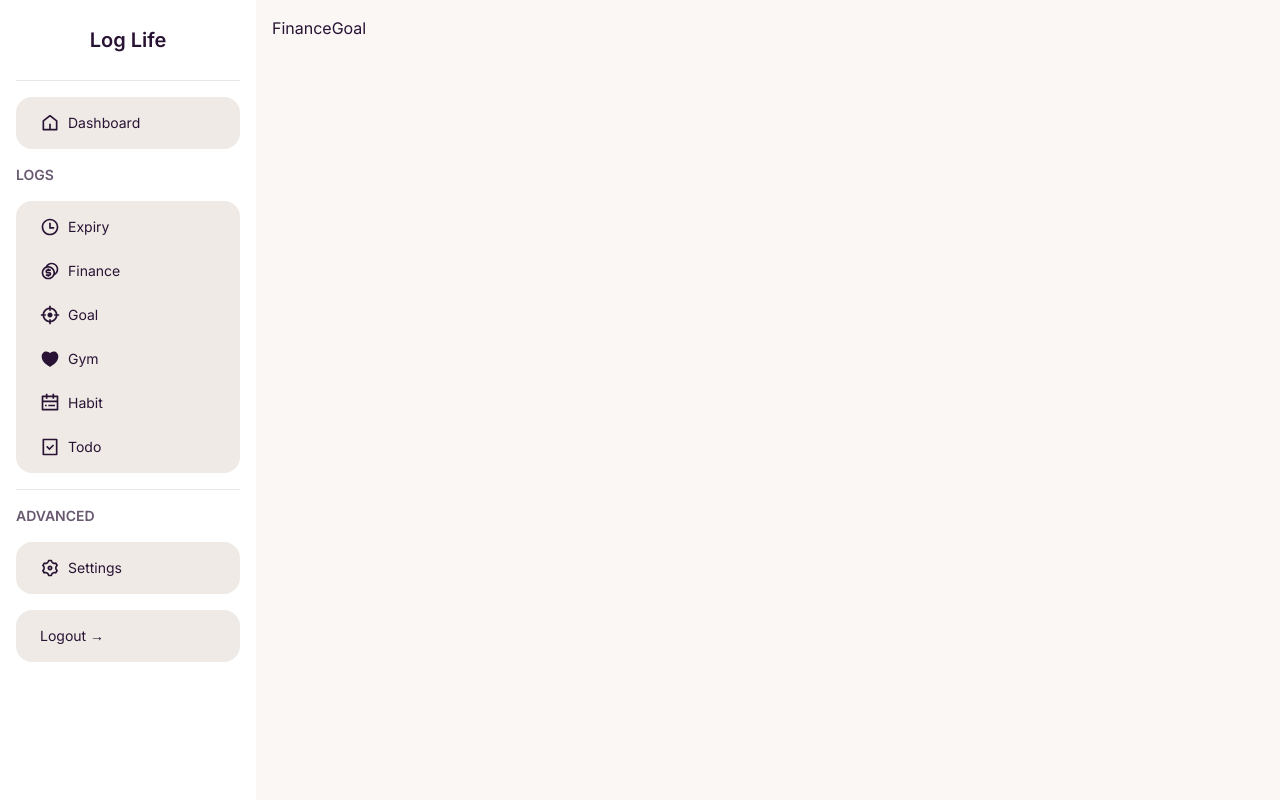
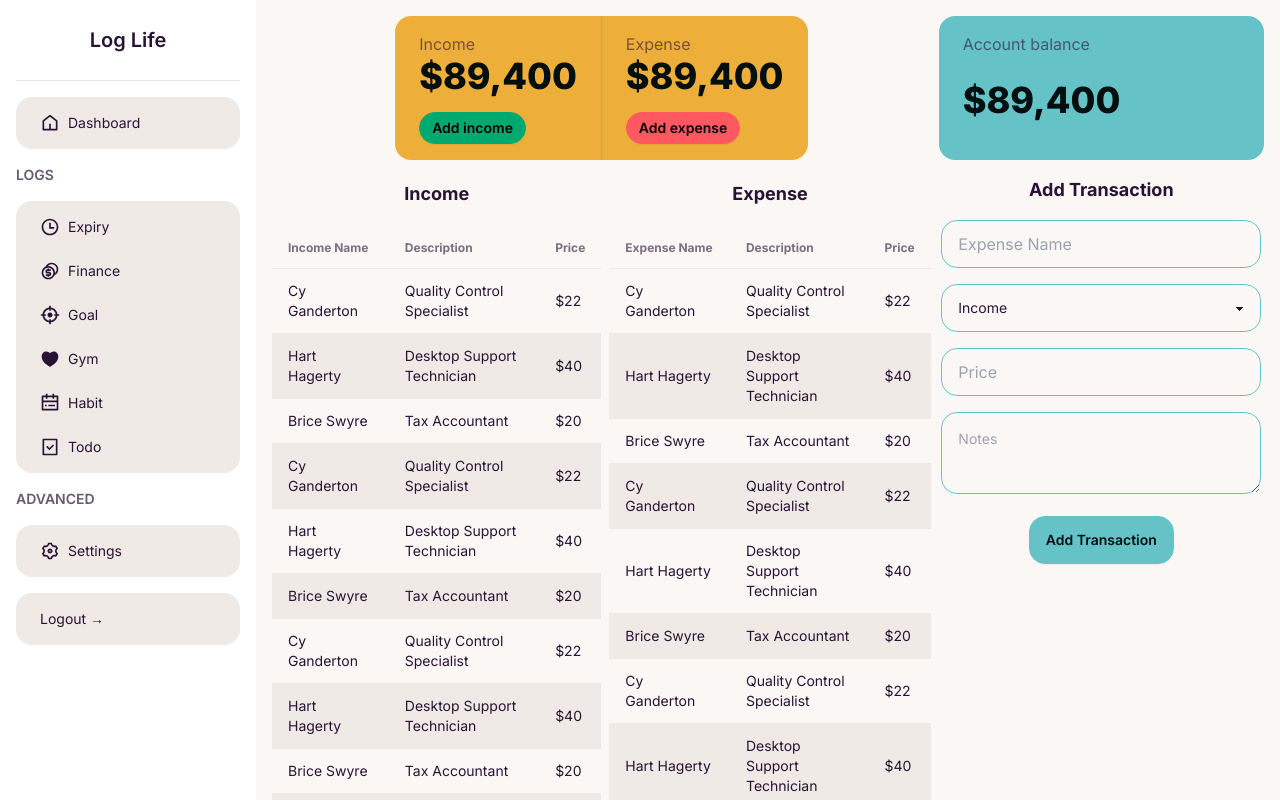
Before and after one commit to Manoj-Karthick/loglife, a Next.js app: page /finance in a window 1280 px wide. Built offline with nearby package versions, Linux system fonts and the light colour scheme.

Commit message:
Designed finance page

```diff
--- a/app/(components)/AppNav.jsx
+++ b/app/(components)/AppNav.jsx
@@ -29,7 +29,7 @@ export default function AppNav() {
       </ul>
 
       <div className="font-semibold text-sm opacity-70 select-none">LOGS</div>
-      <ul class="menu bg-base-200 w-56 rounded-box space-y-2">
+      <ul className="menu bg-base-200 w-56 rounded-box space-y-2">
         <li>
           <Link href="/expiry" className="cursor-pointer hover:text-violet-800">
             <div className="flex gap-2">
@@ -125,11 +125,10 @@ export default function AppNav() {
         </li>
       </ul>
 
-      <hr />
       <div className="font-semibold text-sm opacity-70 select-none">
         ADVANCED
       </div>
-      <ul class="menu bg-base-200 w-56 rounded-box">
+      <ul className="menu bg-base-200 w-56 rounded-box">
         <li>
           <Link
             href="/settings"
--- /dev/null
+++ b/app/(components)/FinanceHeader.jsx
@@ -0,0 +1,27 @@
+import React from "react";
+
+const FinanceHeader = () => {
+  return (
+    <div className="flex justify-center max-h-36">
+      <div className="stats bg-accent text-primary-content">
+        <div className="stat">
+          <div className="stat-title">Income</div>
+          <div className="stat-value">$89,400</div>
+          <div className="stat-actions">
+            <button className="btn btn-sm btn-success">Add income</button>
+          </div>
+        </div>
+
+        <div className="stat">
+          <div className="stat-title">Expense</div>
+          <div className="stat-value">$89,400</div>
+          <div className="stat-actions">
+            <button className="btn btn-sm btn-error">Add expense</button>
+          </div>
+        </div>
+      </div>
+    </div>
+  );
+};
+
+export default FinanceHeader;
--- /dev/null
+++ b/app/(components)/FinanceNewTransaction.jsx
@@ -0,0 +1,32 @@
+import React from "react";
+
+const FinanceNewTransaction = () => {
+  return (
+    <div className="text-center space-y-4">
+      <input
+        type="text"
+        placeholder="Expense Name"
+        className="input input-bordered border-primary rounded-box w-full max-w-xs"
+      />
+      <select className="select select-primary w-full max-w-xs rounded-box">
+        <option className="p-4 m-4">Income</option>
+        <option className="p-2">Expense</option>
+      </select>
+      <input
+        type="number"
+        min={0}
+        placeholder="Price"
+        className="input input-bordered border-primary rounded-box w-full max-w-xs"
+      />
+      <textarea
+        className="textarea textarea-primary textarea-md rounded-box w-full max-w-xs"
+        placeholder="Notes"
+      ></textarea>
+      <div className="mx-auto">
+        <button className="btn btn-primary rounded-box">Add Transaction</button>
+      </div>
+    </div>
+  );
+};
+
+export default FinanceNewTransaction;
--- /dev/null
+++ b/app/(components)/FinanceTransaction.jsx
@@ -0,0 +1,162 @@
+import React from "react";
+
+const FinanceTransaction = () => {
+  return (
+    <div className="grid grid-cols-2 space-x-2">
+      <div>
+        <h1 className="text-lg font-bold mb-5 text-center">Income</h1>
+        <div>
+          <table className="table table-zebra">
+            <thead>
+              <tr>
+                <th>Income Name</th>
+                <th>Description</th>
+                <th>Price</th>
+              </tr>
+            </thead>
+            <tbody>
+              <tr>
+                <td>Cy Ganderton</td>
+                <td>Quality Control Specialist</td>
+                <td>$22</td>
+              </tr>
+              <tr>
+                <td>Hart Hagerty</td>
+                <td>Desktop Support Technician</td>
+                <td>$40</td>
+              </tr>
+              <tr>
+                <td>Brice Swyre</td>
+                <td>Tax Accountant</td>
+                <td>$20</td>
+              </tr>
+              <tr>
+                <td>Cy Ganderton</td>
+                <td>Quality Control Specialist</td>
+                <td>$22</td>
+              </tr>
+              <tr>
+                <td>Hart Hagerty</td>
+                <td>Desktop Support Technician</td>
+                <td>$40</td>
+              </tr>
+              <tr>
+                <td>Brice Swyre</td>
+                <td>Tax Accountant</td>
+                <td>$20</td>
+              </tr>
+              <tr>
+                <td>Cy Ganderton</td>
+                <td>Quality Control Specialist</td>
+                <td>$22</td>
+              </tr>
+              <tr>
+                <td>Hart Hagerty</td>
+                <td>Desktop Support Technician</td>
+                <td>$40</td>
+              </tr>
+              <tr>
+                <td>Brice Swyre</td>
+                <td>Tax Accountant</td>
+                <td>$20</td>
+              </tr>
+              <tr>
+                <td>Cy Ganderton</td>
+                <td>Quality Control Specialist</td>
+                <td>$22</td>
+              </tr>
+              <tr>
+                <td>Hart Hagerty</td>
+                <td>Desktop Support Technician</td>
+                <td>$40</td>
+              </tr>
+              <tr>
+                <td>Brice Swyre</td>
+                <td>Tax Accountant</td>
+                <td>$20</td>
+              </tr>
+            </tbody>
+          </table>
+        </div>
+      </div>
+      <div>
+        <h1 className="text-lg font-bold mb-5 text-center">Expense</h1>
+        <div>
+          <table className="table table-zebra">
+            <thead>
+              <tr>
+                <th>Expense Name</th>
+                <th>Description</th>
+                <th>Price</th>
+              </tr>
+            </thead>
+            <tbody>
+              <tr>
+                <td>Cy Ganderton</td>
+                <td>Quality Control Specialist</td>
+                <td>$22</td>
+              </tr>
+              <tr>
+                <td>Hart Hagerty</td>
+                <td>Desktop Support Technician</td>
+                <td>$40</td>
+              </tr>
+              <tr>
+                <td>Brice Swyre</td>
+                <td>Tax Accountant</td>
+                <td>$20</td>
+              </tr>
+              <tr>
+                <td>Cy Ganderton</td>
+                <td>Quality Control Specialist</td>
+                <td>$22</td>
+              </tr>
+              <tr>
+                <td>Hart Hagerty</td>
+                <td>Desktop Support Technician</td>
+                <td>$40</td>
+              </tr>
+              <tr>
+                <td>Brice Swyre</td>
+                <td>Tax Accountant</td>
+                <td>$20</td>
+              </tr>
+              <tr>
+                <td>Cy Ganderton</td>
+                <td>Quality Control Specialist</td>
+                <td>$22</td>
+              </tr>
+              <tr>
+                <td>Hart Hagerty</td>
+                <td>Desktop Support Technician</td>
+                <td>$40</td>
+              </tr>
+              <tr>
+                <td>Brice Swyre</td>
+                <td>Tax Accountant</td>
+                <td>$20</td>
+              </tr>
+              <tr>
+                <td>Cy Ganderton</td>
+                <td>Quality Control Specialist</td>
+                <td>$22</td>
+              </tr>
+              <tr>
+                <td>Hart Hagerty</td>
+                <td>Desktop Support Technician</td>
+                <td>$40</td>
+              </tr>
+              <tr>
+                <td>Brice Swyre</td>
+                <td>Tax Accountant</td>
+                <td>$20</td>
+              </tr>
+            </tbody>
+          </table>
+        </div>
+      </div>
+    </div>
+  );
+};
+
+export default FinanceTransaction;
--- a/app/(home)/dashboard/page.jsx
+++ b/app/(home)/dashboard/page.jsx
@@ -3,24 +3,6 @@ import React from "react";
 const DashboardPage = () => {
   return (
     <div>
-      <div className="stats bg-primary text-primary-content">
-        <div className="stat">
-          <div className="stat-title">Account balance</div>
-          <div className="stat-value">$89,400</div>
-          <div className="stat-actions">
-            <button className="btn btn-sm btn-success">Add funds</button>
-          </div>
-        </div>
-
-        <div className="stat">
-          <div className="stat-title">Current balance</div>
-          <div className="stat-value">$89,400</div>
-          <div className="stat-actions">
-            <button className="btn btn-sm">Withdrawal</button>
-            <button className="btn btn-sm">Deposit</button>
-          </div>
-        </div>
-      </div>
       <div className="stats shadow">
         <div className="stat">
           <div className="stat-figure text-secondary">
--- a/app/(home)/finance/page.jsx
+++ b/app/(home)/finance/page.jsx
@@ -1,7 +1,27 @@
+import FinanceHeader from "@/app/(components)/FinanceHeader";
+import FinanceNewTransaction from "@/app/(components)/FinanceNewTransaction";
+import FinanceTransaction from "@/app/(components)/FinanceTransaction";
 import React from "react";
 
-const FinanceGoal = () => {
-  return <div>FinanceGoal</div>;
+const FinancePage = () => {
+  return (
+    <div className="grid grid-cols-3 gap-2">
+      <div className="space-y-5 col-span-2">
+        <FinanceHeader></FinanceHeader>
+        <FinanceTransaction></FinanceTransaction>
+      </div>
+      <div className="col-span-1">
+        <div className="stats bg-primary text-primary-content w-full min-h-36">
+          <div className="stat">
+            <div className="stat-title">Account balance</div>
+            <div className="stat-value">$89,400</div>
+          </div>
+        </div>
+        <h1 className="text-lg p-4 font-bold text-center">Add Transaction</h1>
+        <FinanceNewTransaction></FinanceNewTransaction>
+      </div>
+    </div>
+  );
 };
 
-export default FinanceGoal;
+export default FinancePage;
--- a/app/(home)/layout.js
+++ b/app/(home)/layout.js
@@ -14,7 +14,7 @@ export default function RootLayout({ children }) {
     <html lang="en" data-theme="cupcake">
       <body className={inter.className}>
         <div className="flex h-screen max-h-screen">
-          <div className="bg-white min-w-56">
+          <div className="bg-white min-w-64">
             <AppNav></AppNav>
           </div>
           <div className="flex-grow overflow-y-auto p-4">
--- a/app/(landing-page)/login/page.jsx
+++ b/app/(landing-page)/login/page.jsx
@@ -10,7 +10,7 @@ import { useDispatch } from "react-redux";
 
 const Login = () => {
   const router = useRouter();
-
+  const [loading, setloading] = useState(false);
   const [user, setUser] = useState({
     email: "",
     password: "",
@@ -23,8 +23,10 @@ const Login = () => {
 
   const handleLogin = async (e) => {
     e.preventDefault();
+    setloading(true);
     if (!user.email) {
       setError({ email: "Please enter email address" });
+      setloading(false);
       return;
     }
     try {
@@ -37,6 +39,7 @@ const Login = () => {
       console.log(response);
       if (response.data.status == 500) {
         setError({ login: "Email or password is incorrect" });
+        setloading(false);
         toast.error("Error occurred while login");
       }
       if (response.data.status == 200) {
@@ -50,6 +53,12 @@ const Login = () => {
   };
 
   return (
+    <div>
+      {loading ? (
+        <div className="text-center">
+          <span className="loading loading-spinner loading-lg"></span>
+        </div>
+      ) : (
         <div className="container mx-auto space-y-5 m-20">
           <Link
             className=" text-blue-500 hover:bg-blue-100 p-2 rounded-md transition-all duration-300"
@@ -76,7 +85,9 @@ const Login = () => {
                 value={user.email}
               />
             </label>
-        {error.email && <div className="p-2 text-red-500">{error.email}</div>}
+            {error.email && (
+              <div className="p-2 text-red-500">{error.email}</div>
+            )}
             <label className="input input-bordered flex items-center gap-2">
               <svg
                 xmlns="http://www.w3.org/2000/svg"
@@ -97,7 +108,9 @@ const Login = () => {
                 value={user.password}
               />
             </label>
-        {error.login && <div className="p-2 text-red-500">{error.login}</div>}
+            {error.login && (
+              <div className="p-2 text-red-500">{error.login}</div>
+            )}
             <button className="btn btn-success text-white px-10">Login</button>
           </form>
           <div>
@@ -109,6 +122,8 @@ const Login = () => {
             </Link>
           </div>
         </div>
+      )}
+    </div>
   );
 };
 
```
Lines whose indentation alone changed are shown as unchanged.
